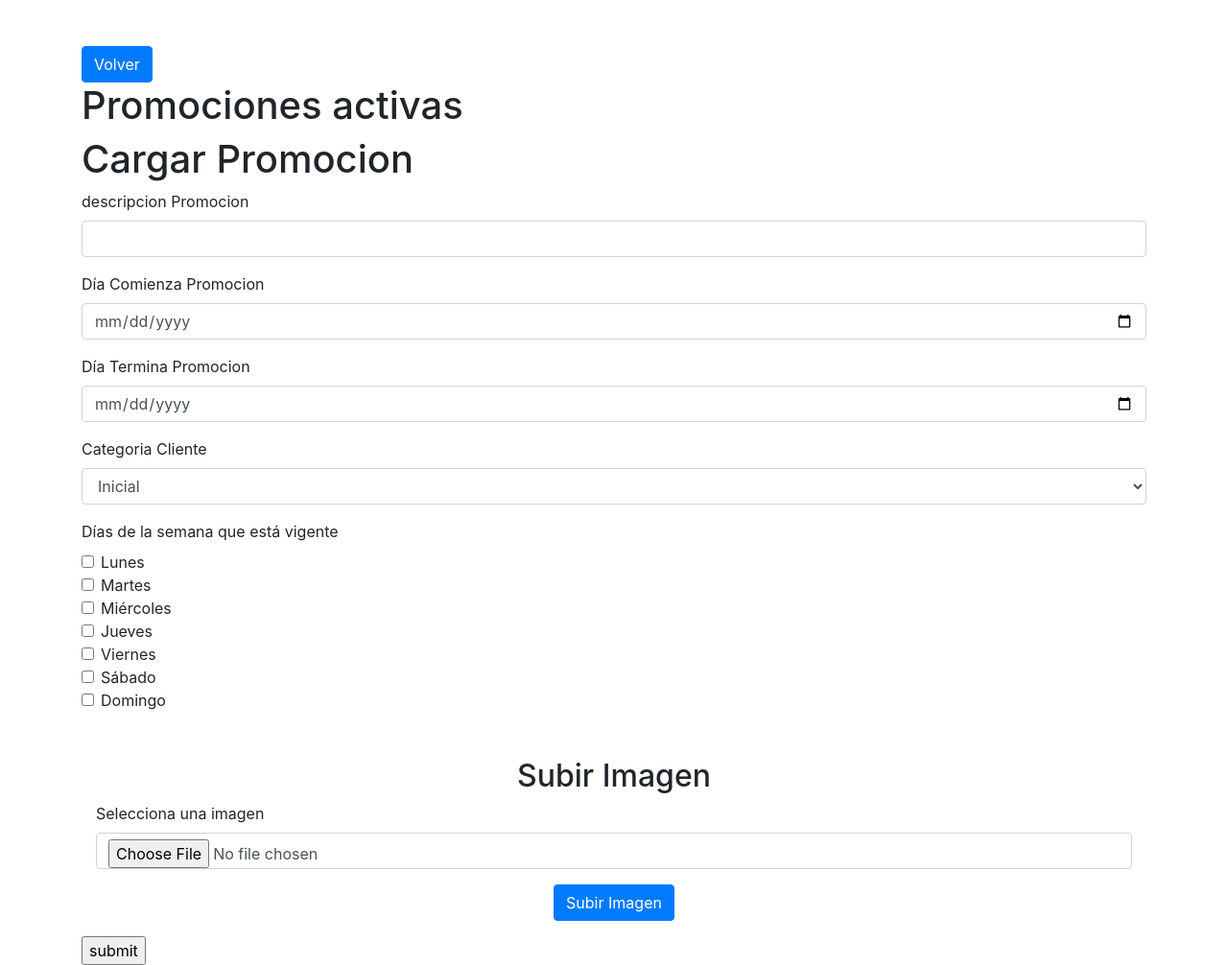
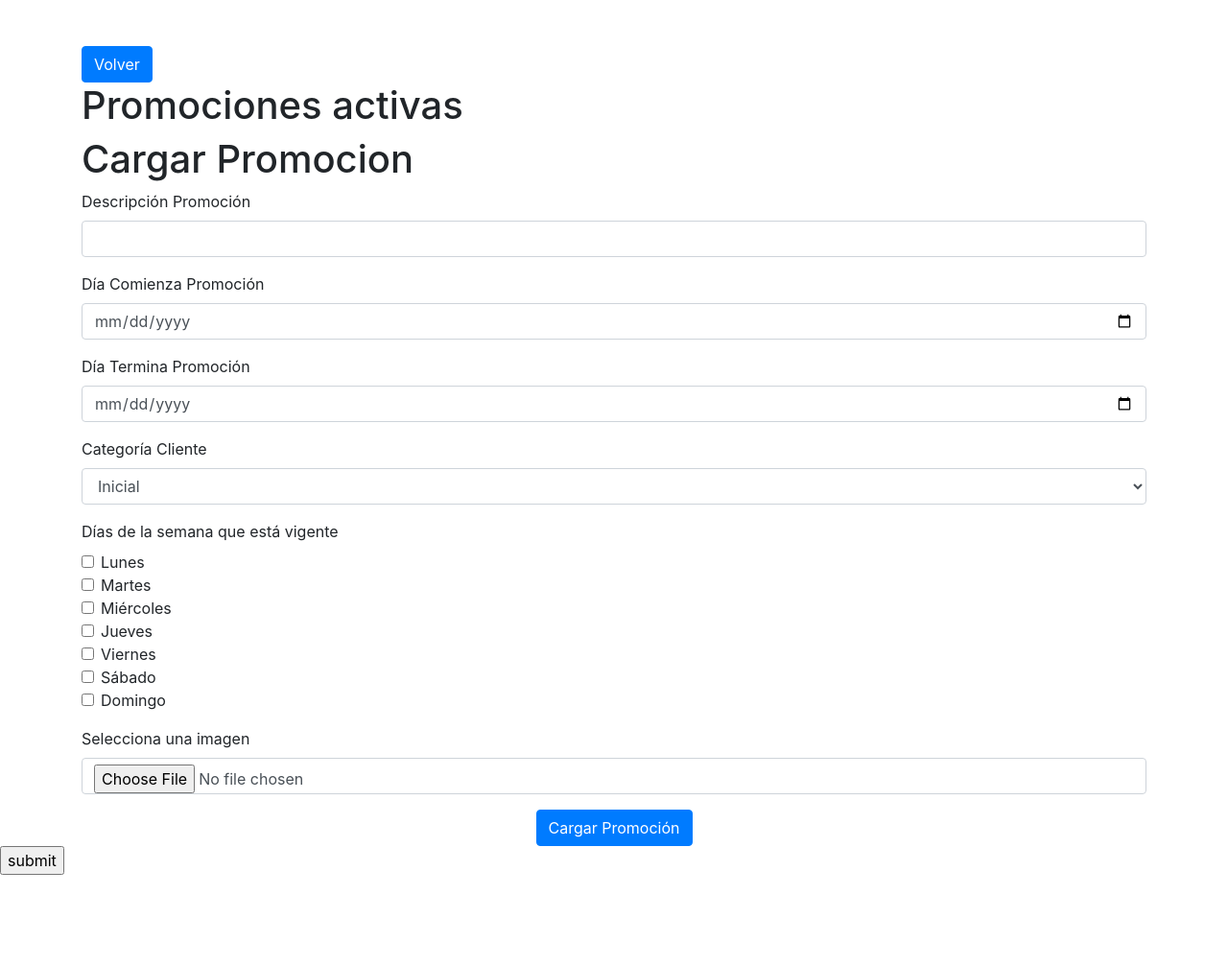
Before and after one commit to CataldiDonato/WEB-EG, a PHP site: the page made by pages/dueño/menu-dueño.php in a window 1280 px wide. Shown: the whole page at 96% size. After the commit the page ends 912 px from the top, so only its background shows below. Run offline with PHP 8.4, Linux system fonts and the light colour scheme; data comes from the database, SQL or seed files in the repository.

Commit message:
funcionalidad de promociones creada

```diff
--- a/pages/dueño/menu-dueño.php
+++ b/pages/dueño/menu-dueño.php
@@ -24,7 +24,7 @@ if (isset($_POST['submit'])) {
     $codLocalDueño = $fila['id'];
 
     $rutaCarpeta = '../../images/';
-    $rutaImagen = $rutaCarpeta . time() . '_' . $nombreArchivo;
+    $rutaImagen = '';
     if (isset($_FILES['imagen']) && $_FILES['imagen']['error'] === UPLOAD_ERR_OK) {
         $nombreArchivo = basename($_FILES['imagen']['name']);
         $rutaCarpeta = '../../images/';
@@ -103,21 +103,21 @@ if (isset($_POST['submit'])) {
         }
         ?>
         <h1>Cargar Promocion</h1>
-        <form id="cargarPromocion-form" class="form" action="" method="post">
+        <form id="cargarPromocion-form" class="form" action="" method="post" enctype="multipart/form-data">
             <div class="mb-3">
-                <label for="descripcionPromocion" class="form-label"> descripcion Promocion</label>
-                <input type="text" class="form-control" id="descripcionPromocion" name="descripcionPromocion" required></input>
+                <label for="descripcionPromocion" class="form-label">Descripción Promoción</label>
+                <input type="text" class="form-control" id="descripcionPromocion" name="descripcionPromocion" required>
             </div>
             <div class="mb-3">
-                <label for="diaComienzaPromocion" class="form-label"> Día Comienza Promocion</label>
-                <input type="date" class="form-control" id="diaComienzaPromocion" name="diaComienzaPromocion" required></input>
+                <label for="diaComienzaPromocion" class="form-label">Día Comienza Promoción</label>
+                <input type="date" class="form-control" id="diaComienzaPromocion" name="diaComienzaPromocion" required>
             </div>
             <div class="mb-3">
-                <label for="diaTerminaPromocion" class="form-label"> Día Termina Promocion</label>
-                <input type="date" class="form-control" id="diaTerminaPromocion" name="diaTerminaPromocion" required></input>
+                <label for="diaTerminaPromocion" class="form-label">Día Termina Promoción</label>
+                <input type="date" class="form-control" id="diaTerminaPromocion" name="diaTerminaPromocion" required>
             </div>
             <div class="mb-3">
-                <label for="categoriaCliente" class="form-label">Categoria Cliente</label>
+                <label for="categoriaCliente" class="form-label">Categoría Cliente</label>
                 <select class="form-control" id="categoriaCliente" name="categoriaCliente" required>
                     <option value="1">Inicial</option>
                     <option value="2">Medium</option>
@@ -125,8 +125,7 @@ if (isset($_POST['submit'])) {
                 </select>
             </div>
             <div class="mb-3">
-                <label for="diasSemana" class="form-label"> Días de la semana que está vigente</label>
-                <div id="diasSemana">
+                <label for="diasSemana" class="form-label">Días de la semana que está vigente</label>
                 <div class="form-check">
                     <input class="form-check-input" type="checkbox" id="lunes" name="diasSemana[]" value="l">
                     <label class="form-check-label" for="lunes">Lunes</label>
@@ -155,16 +154,13 @@ if (isset($_POST['submit'])) {
                     <input class="form-check-input" type="checkbox" id="domingo" name="diasSemana[]" value="d">
                     <label class="form-check-label" for="domingo">Domingo</label>
                 </div>
-                <div class="container mt-5">
-                    <h2 class="text-center">Subir Imagen</h2>
-                    <!-- Formulario de subida de imagen -->
-                    <form action="subir_imagen.php" method="POST" enctype="multipart/form-data">
+            </div>
             <div class="mb-3">
                 <label for="imagen" class="form-label">Selecciona una imagen</label>
                 <input type="file" name="imagen" id="imagen" class="form-control" required>
             </div>
             <div class="text-center">
-                            <button type="submit" class="btn btn-primary">Subir Imagen</button>
+                <input type="submit" name="submit" class="btn btn-primary" value="Cargar Promoción">
             </div>
         </form>
                 </div>
```
Also changed, not shown: pages/promociones.php (+44 -6 lines). Lines whose indentation alone changed are shown as unchanged.
